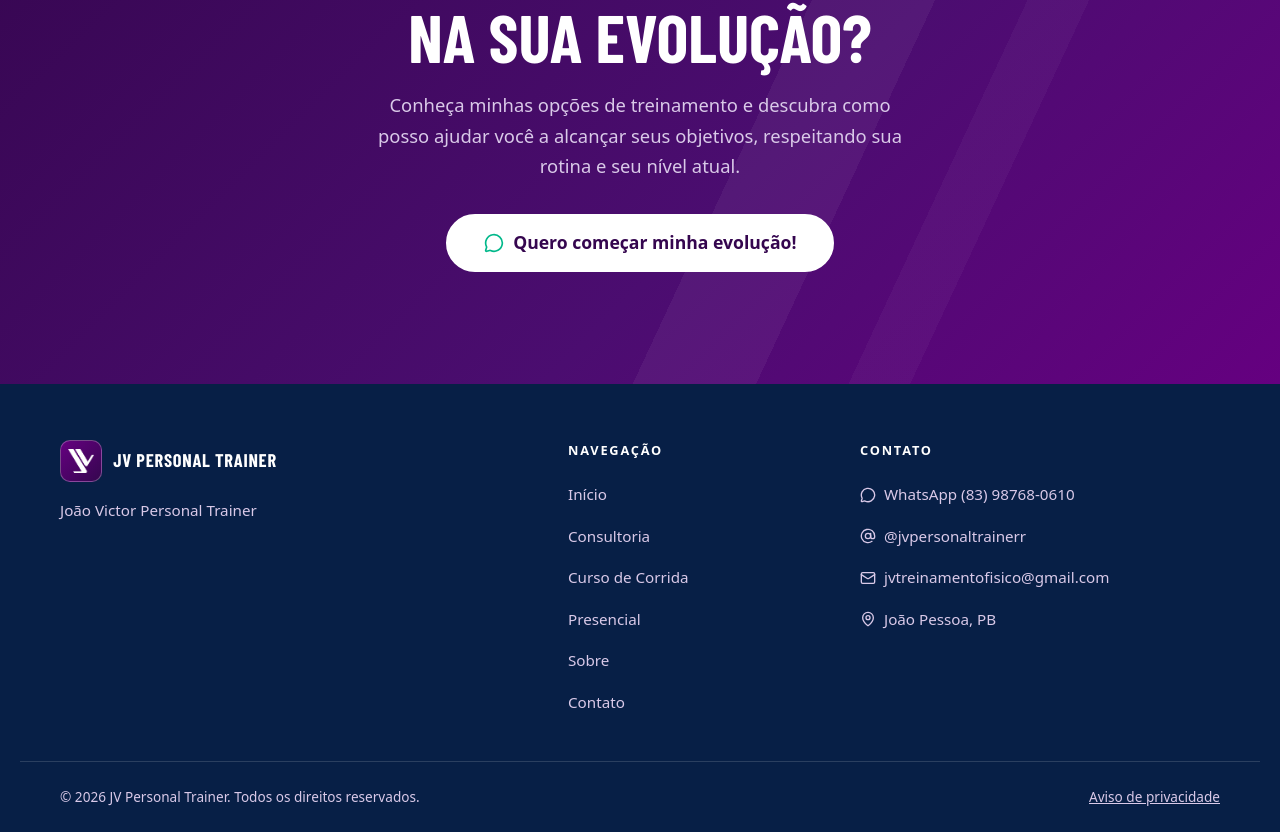
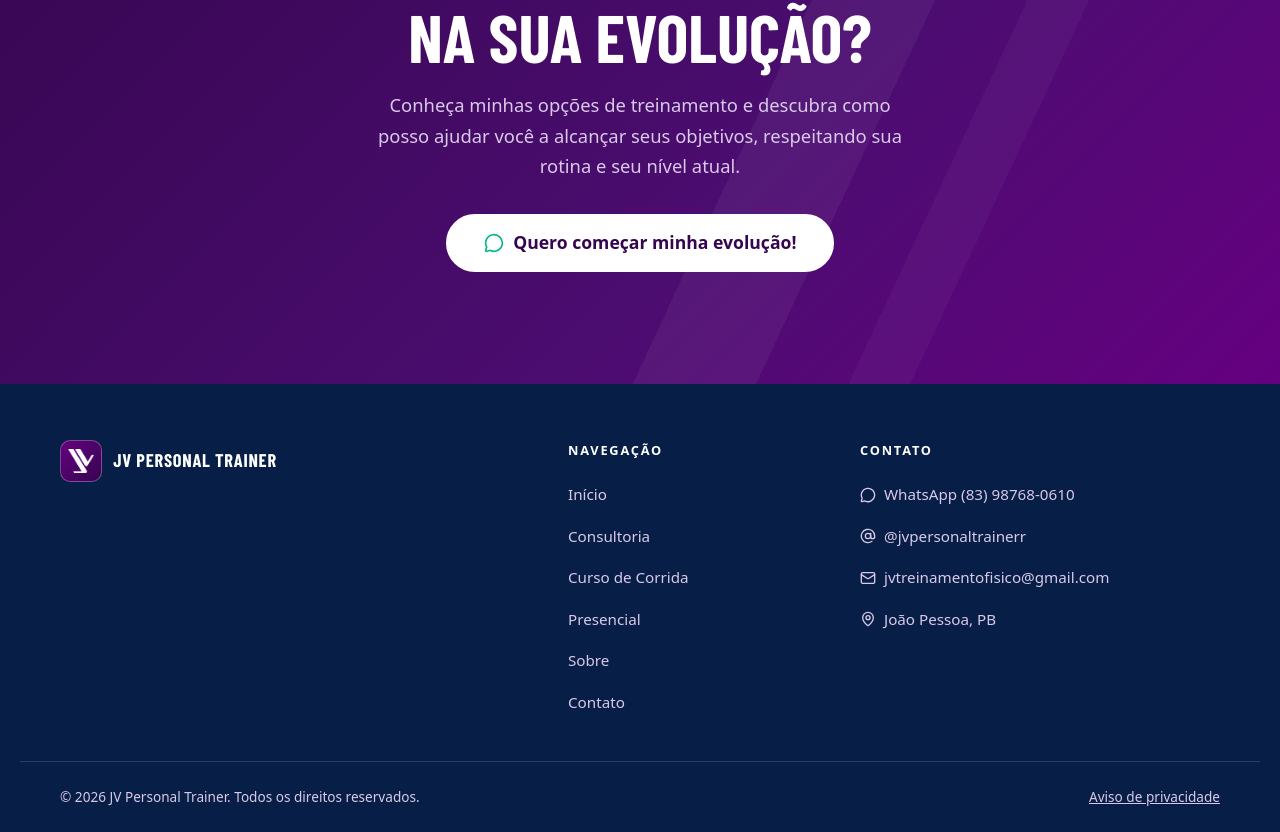
Before and after one commit to matheusasdsgit/jv-personal-trainer, a React (Vite) app: page / in a window 1280 px wide. Shown: the part 7854-8686 px from the top of the page. Built offline with nearby package versions, Linux system fonts and the light colour scheme; a web font is replaced by a local one.

Commit message:
Update Footer.tsx

```diff
--- a/src/components/Footer.tsx
+++ b/src/components/Footer.tsx
@@ -13,7 +13,6 @@ export function Footer() {
       <div className="container footer__grid">
         <div className="footer__brand">
           <Logo tone="onDark" />
-          <p>{brand.professional}</p>
         </div>
 
         <nav aria-label="Links do rodapé" className="footer__col">
```
